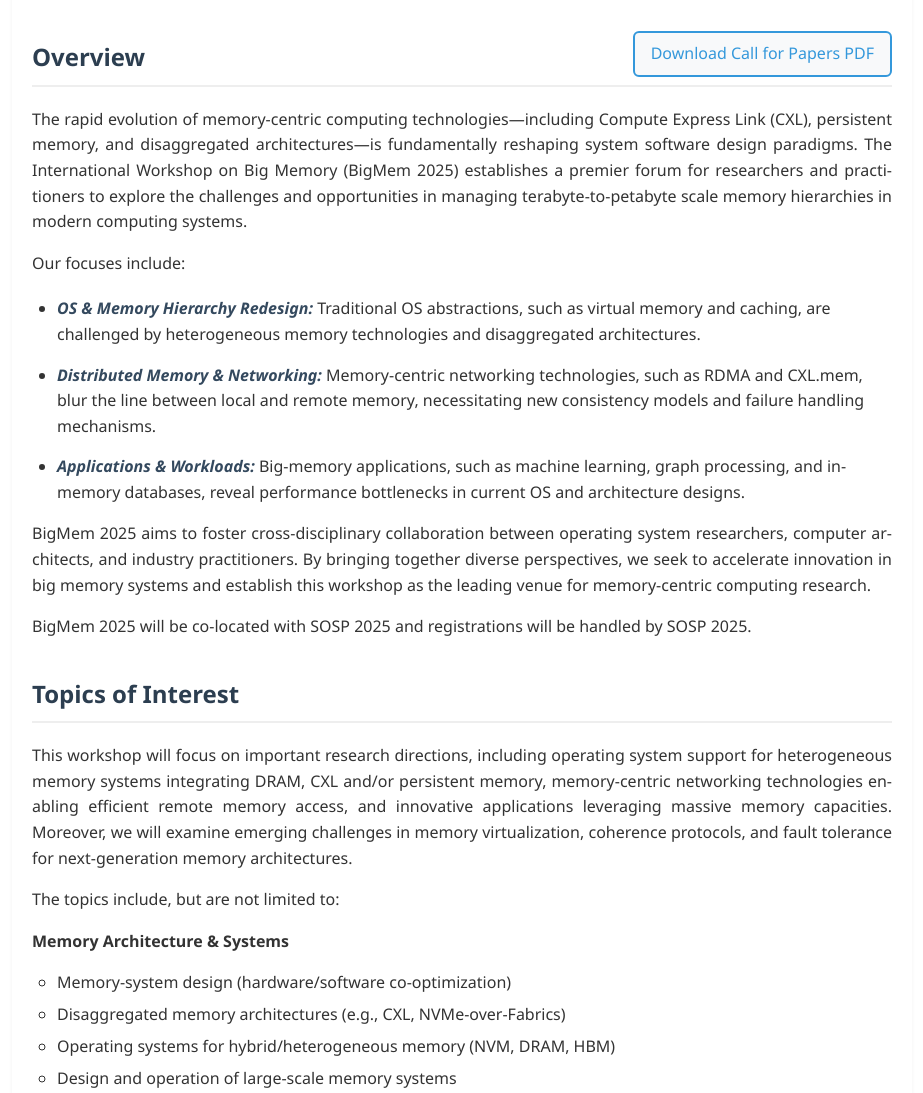
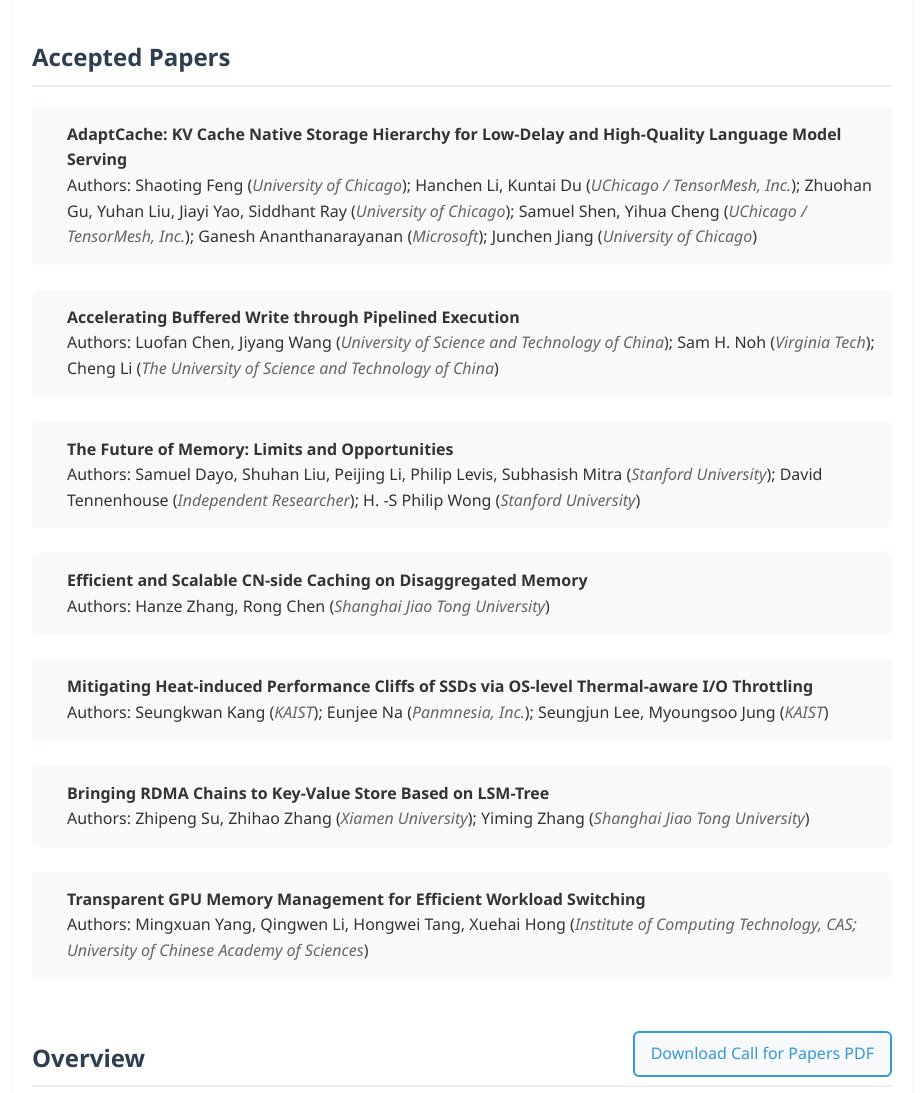
Before and after one commit to bigmem2025/bigmem2025.github.io, a plain HTML site: page index.html in a window 1280 px wide. Shown: the part 270-1363 px from the top of the page, without its empty margins (178-1101 px from the left). Drawn offline with Linux system fonts and the light colour scheme.

Commit message:
Update index.html

```diff
--- a/index.html
+++ b/index.html
@@ -209,8 +209,56 @@
 <body>
     <div class="header">The International Workshop on Big Memory (BigMem) 2025</div>
     <div class="subheader">Co-located with the 31st ACM Symposium on Operating Systems Principles (<a href="https://sigops.org/s/conferences/sosp/2025/" target="_blank">SOSP 2025</a>)<br>Seoul, Republic of Korea, October 13, 2025</div>
+    <div class="content">
+        <div class="section-title">Accepted Papers</div>
+        <div class="person-group">
+            <div class="person-list">
+                <div><strong>AdaptCache: KV Cache Native Storage Hierarchy for Low-Delay and High-Quality Language Model Serving</strong></div>
+                <div>Authors: Shaoting Feng (<span class="university">University of Chicago</span>); Hanchen Li, Kuntai Du (<span class="university">UChicago / TensorMesh, Inc.</span>); Zhuohan Gu, Yuhan Liu, Jiayi Yao, Siddhant Ray (<span class="university">University of Chicago</span>); Samuel Shen, Yihua Cheng (<span class="university">UChicago / TensorMesh, Inc.</span>); Ganesh Ananthanarayanan (<span class="university">Microsoft</span>); Junchen Jiang (<span class="university">University of Chicago</span>)</div>
+            </div>
+        </div>
 
-    <div class="content">
+        <div class="person-group">
+            <div class="person-list">
+                <div><strong>Accelerating Buffered Write through Pipelined Execution</strong></div>
+                <div>Authors: Luofan Chen, Jiyang Wang (<span class="university">University of Science and Technology of China</span>); Sam H. Noh (<span class="university">Virginia Tech</span>); Cheng Li (<span class="university">The University of Science and Technology of China</span>)</div>
+            </div>
+        </div>
+
+        <div class="person-group">
+            <div class="person-list">
+                <div><strong>The Future of Memory: Limits and Opportunities</strong></div>
+                <div>Authors: Samuel Dayo, Shuhan Liu, Peijing Li, Philip Levis, Subhasish Mitra (<span class="university">Stanford University</span>); David Tennenhouse (<span class="university">Independent Researcher</span>); H. -S Philip Wong (<span class="university">Stanford University</span>)</div>
+            </div>
+        </div>
+
+        <div class="person-group">
+            <div class="person-list">
+                <div><strong>Efficient and Scalable CN-side Caching on Disaggregated Memory</strong></div>
+                <div>Authors: Hanze Zhang, Rong Chen (<span class="university">Shanghai Jiao Tong University</span>)</div>
+            </div>
+        </div>
+
+        <div class="person-group">
+            <div class="person-list">
+                <div><strong>Mitigating Heat-induced Performance Cliffs of SSDs via OS-level Thermal-aware I/O Throttling</strong></div>
+                <div>Authors: Seungkwan Kang (<span class="university">KAIST</span>); Eunjee Na (<span class="university">Panmnesia, Inc.</span>); Seungjun Lee, Myoungsoo Jung (<span class="university">KAIST</span>)</div>
+            </div>
+        </div>
+
+        <div class="person-group">
+            <div class="person-list">
+                <div><strong>Bringing RDMA Chains to Key-Value Store Based on LSM-Tree</strong></div>
+                <div>Authors: Zhipeng Su, Zhihao Zhang (<span class="university">Xiamen University</span>); Yiming Zhang (<span class="university">Shanghai Jiao Tong University</span>)</div>
+            </div>
+        </div>
+
+        <div class="person-group">
+            <div class="person-list">
+                <div><strong>Transparent GPU Memory Management for Efficient Workload Switching</strong></div>
+                <div>Authors: Mingxuan Yang, Qingwen Li, Hongwei Tang, Xuehai Hong (<span class="university">Institute of Computing Technology, CAS; University of Chinese Academy of Sciences</span>)</div>
+            </div>
+        </div>
         <div class="section-header">
             <div class="section-title" style="margin-bottom: 0;">Overview</div>
             <a href="BigMem25CFP.pdf" class="pdf-download-btn" target="_blank">
@@ -302,7 +350,7 @@
     </div>
 
     <div class="person-group">
-        <div class="group-title">Program Chairs:</div>
+        <div class="group-title">Program Co-Chairs:</div>
         <div class="person-list">
             <div>Yu Hua, <span class="university">Huazhong Univ. Sci. and Tech</span></div>
             <div>Ming-Chang Yang, <span class="university">The Chinese Univ. of HK</span></div>
```
